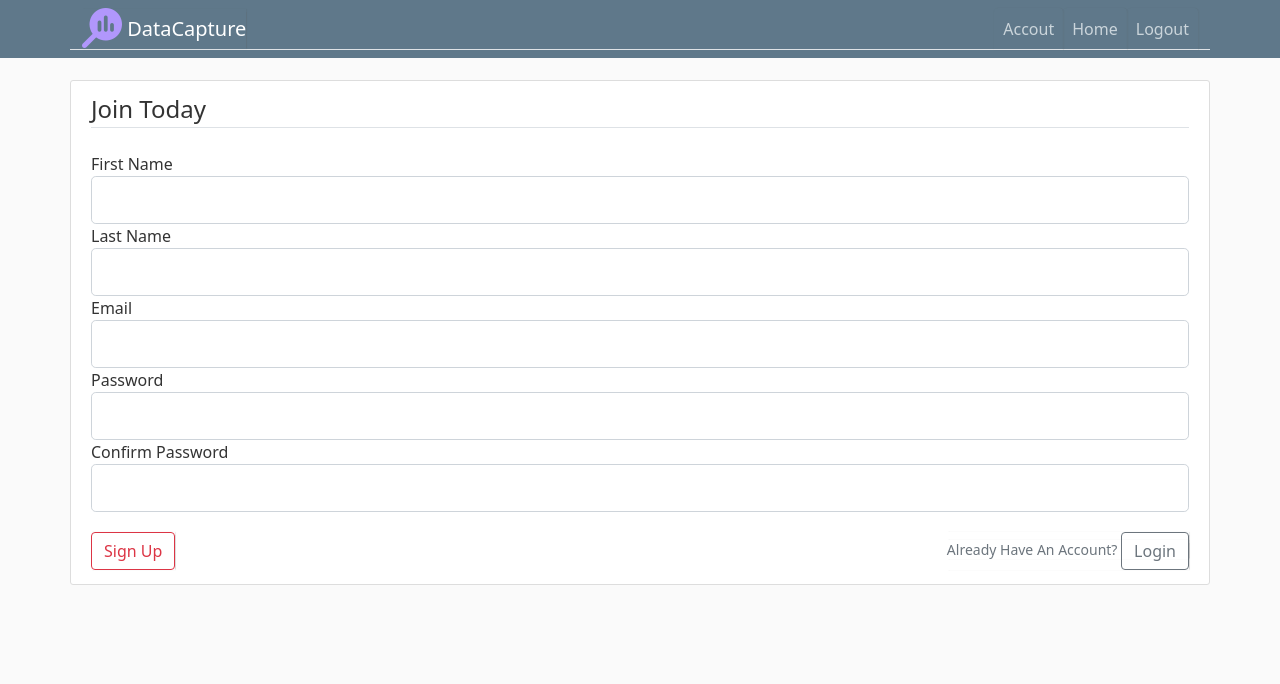
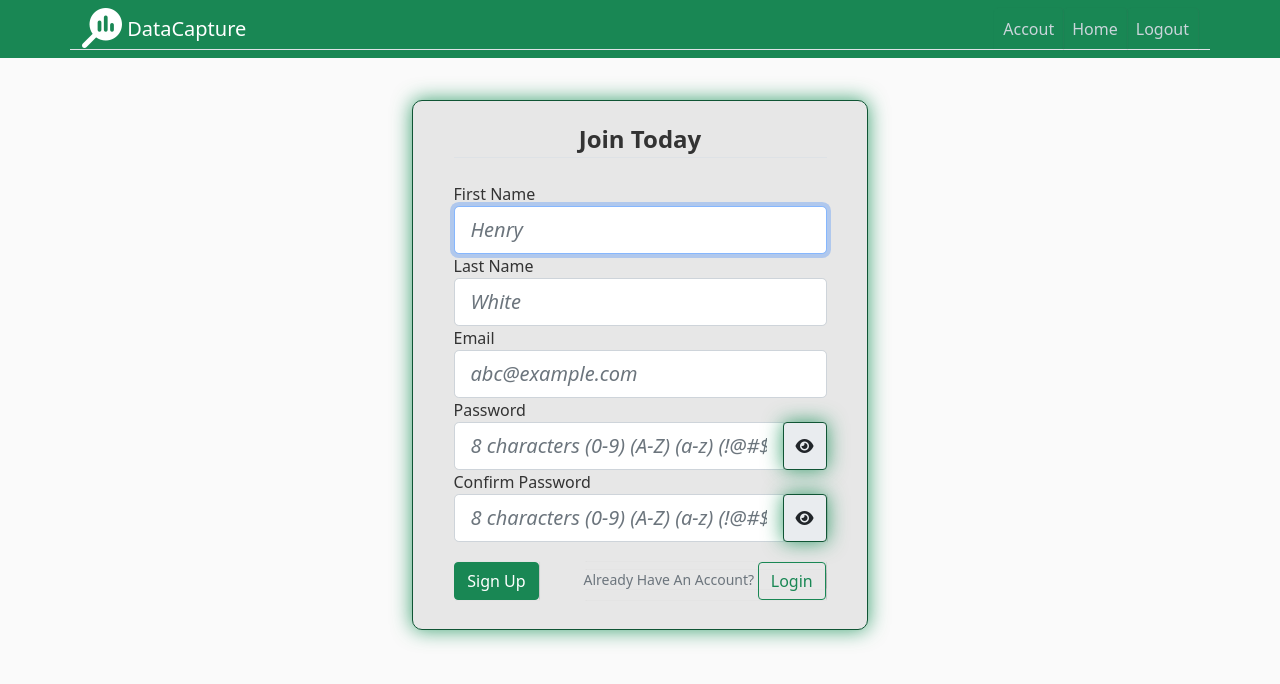
Before and after one commit to Okeomasilchi/DataCapture, a Flask app: template flask_web/templates/register.html in a window 1280 px wide. Shown: the top 684 px of the page. Run offline with Flask 3, Linux system fonts and the light colour scheme; the template is opened without the code that fills it: values that come from a table or form of the project are taken from there, others are empty; a user stored in the database is signed in; some libraries are stand-ins or nearby versions.

Commit message:
Update home.html, main.js, style.css, and form.py

```diff
--- a/flask_web/form.py
+++ b/flask_web/form.py
@@ -7,6 +7,11 @@ import requests as rq
 from flask_web import root
 
 
+import re
+from flask_wtf import FlaskForm
+from wtforms import StringField, PasswordField, SubmitField
+from wtforms.validators import DataRequired, Email, Length, EqualTo, ValidationError
+
 class Regfrom(FlaskForm):
     first_name = StringField('First Name',
                         validators=[DataRequired(), Length(min=2, max=21)])
@@ -14,10 +19,22 @@ class Regfrom(FlaskForm):
                         validators=[DataRequired(), Length(min=2, max=21)])
     email = StringField('Email',
                         validators=[DataRequired(), Email()])
-    password = PasswordField('Password', validators=[DataRequired(),])
+    password = PasswordField('Password', validators=[DataRequired()])
     confirm_password = PasswordField('Confirm Password',
                                      validators=[DataRequired(), EqualTo('password')])
     submit = SubmitField('Sign Up')
+
+    def validate_password(self, password):
+        if len(password.data) < 8:
+            raise ValidationError("Password should be at least 8 characters long")
+        if not re.search(r"\d", password.data):
+            raise ValidationError("Password should contain at least one digit")
+        if not re.search(r"[A-Z]", password.data):
+            raise ValidationError("Password should contain at least one uppercase letter")
+        if not re.search(r"[a-z]", password.data):
+            raise ValidationError("Password should contain at least one lowercase letter")
+        if not re.search(r"[!@#$%^&*()\-_=+{};:,<.>]", password.data):
+            raise ValidationError("Password should contain at least one special character")
 
     def validate_email(self, field):
         r = rq.get(f"{root}users/validate", json={"email": field.data})
--- a/flask_web/static/scripts/main.js
+++ b/flask_web/static/scripts/main.js
@@ -1,16 +1,29 @@
 $(document).ready(() => {
+
+    $("span[id='#toggle-login-password']").addClass("fill");
+
     $('#popupButton').click(() => {
         $('#popupContainer').fadeIn(150);
     });
 
     $('#popupContainer').click((e) => {
         if (e.target.id === 'popupContainer') {
-            $('#popupContainer').fadeOut(150);;
+            $('#popupContainer').fadeOut(150);
         }
     });
 
-    // $('#closeButton').click(() => {
-    //     $('#popupContainer').hide();
-    // });
+    $("#closeButton").click(() => {
+        $('#popupContainer').fadeOut(150);
+    });
+
+    $('#toggle-login-password').click(() => {
+        $('input[name="password"]').attr('type', $('input[name="password"]').attr('type') === 'password' ? 'text' : 'password');
+        $("#now").toggleClass('fa-eye fa-eye-slash');
+    });
+
+    $('#toggle-login-confirm_password').click(() => {
+        $('input[name="confirm_password"]').attr('type', $('input[name="confirm_password"]').attr('type') === 'password' ? 'text' : 'password');
+        $("#confirm_now").toggleClass('fa-eye fa-eye-slash');
+    });
 
 });
--- a/flask_web/static/styles/style.css
+++ b/flask_web/static/styles/style.css
@@ -14,7 +14,7 @@ h6 {
 }
 
 .bg-steel {
-    background-color: #5f788a;
+    background-color: #198754;
 }
 
 .site-header .navbar-nav .nav-link {
@@ -144,7 +144,7 @@ a.article-title:hover {
     left: 0;
     width: 100%;
     height: 100%;
-    background-color: rgba(0, 0, 0, 0.5);
+    background-color: rgba(51, 49, 49, 0.5);
     backdrop-filter: blur(2px);
     z-index: 9999;
 }
@@ -162,11 +162,45 @@ a.article-title:hover {
 }
 
 .glow-border {
-    border: 2px solid rgb(112, 112, 112);
-    box-shadow: 0 0 20px rgb(153, 146, 146);
+    border: 1px solid #105535;
+    box-shadow: 0 0 20px #098a4dcb;
 }
 
 #top {
     margin-top: 0;
     padding-top: 0;
 }
+
+input::placeholder {
+    color: black;
+    font-style: italic;
+}
+
+.in {
+    width: 40%;
+    justify-self: center;
+    align-self: center;
+    margin: 20px auto 10px;
+    border-radius: 10px;
+    padding: 20px 20px 25px;
+    background-color: #e7e7e7;
+    display: flex;
+    flex-direction: column;
+    align-items: center;
+    justify-content: center;
+}
+
+legend {
+    font-size: 1.5em;
+    font-weight: bold;
+}
+
+.parent {
+    display: flex;
+    align-items: stretch;
+}
+
+.fill {
+    flex: 1;
+    background-color: lightcoral;
+}
--- a/flask_web/templates/home.html
+++ b/flask_web/templates/home.html
@@ -1,4 +1,3 @@
 {% extends 'layout.html' %}
 {% block content %}
-    <h1>Welcome {{ user }} </h1>
 {% endblock %}
--- a/flask_web/templates/layout.html
+++ b/flask_web/templates/layout.html
@@ -7,9 +7,12 @@
     <link rel="stylesheet" href="https://cdn.jsdelivr.net/npm/bootstrap@5.1.3/dist/css/bootstrap.min.css" rel="stylesheet" integrity="sha384-1BmE4kWBq78iYhFldvKuhfTAU6auU8tT94WrHftjDbrCEXSU1oBoqyl2QvZ6jIW3" crossorigin="anonymous" />
     <link rel="stylesheet" type="text/css" href="{{ url_for('static', filename = 'styles/style.css') }}" />
     <!-- FontAwesome CSS -->
+    <script src="https://kit.fontawesome.com/6d617ef3fb.js" crossorigin="anonymous"></script>
     <link rel="stylesheet" href="https://cdnjs.cloudflare.com/ajax/libs/font-awesome/6.5.1/css/all.min.css" />
     <script src="https://code.jquery.com/jquery-3.2.1.min.js"></script>
     <script src="{{ url_for('static', filename = 'scripts/main.js') }}"></script>
+    {% block script %}
+    {% endblock script %}
     {%- if title -%}
       <title>DataCapture-{{ title }}</title>
     {%- else -%}
@@ -28,7 +31,7 @@
           {%- endwith -%}
         </div>
     </div>
-
+    {%- if current_user.is_authenticated -%}
     <div id="popupContainer">
         <div id="popupContent" class="d-flex justify-content-center align-items-center">
                 <div class="media">
@@ -91,7 +94,7 @@
                         </fieldset>
                         <div class="pt-1 pb-1">
                             <div class="form-group space btn-3d" style="display: inline-block;">
-                                <a href="#" class="btn btn-outline-danger" id="closeButton">Close</a>
+                                <a href="#" class="btn btn-outline-success" id="closeButton">Close</a>
                                 <!-- {{ form.submit(class="btn btn-outline-danger", id="closeButton") }} -->
                             </div>
                         </div>
@@ -99,11 +102,11 @@
                 </div>
         </div>
     </div>
-
+    {%- endif -%}
     <header class="site-header">
       <nav class="navbar navbar-expand-md navbar-dark bg-steel fixed-top bg-f">
         <div class="container nav-tabs .nav-link.active">
-          <a class="navbar-brand mr-4 btn-3d" href="/"><i class="fa-solid fa-magnifying-glass-chart fa-flip-horizontal fa-2xl" style="color: #B197FC;"></i>       DataCapture</a>
+          <a class="navbar-brand mr-4 " href="/"><i class="fa-solid fa-magnifying-glass-chart fa-flip-horizontal fa-2xl" style="color: white;"></i>       DataCapture</a>
           <button class="navbar-toggler" type="button" data-toggle="collapse" data-target="#navbarToggle" aria-controls="navbarToggle" aria-expanded="false" aria-label="Toggle navigation"><span class="navbar-toggler-icon"></span></button>
           <div class="collapse navbar-collapse" id="navbarToggle">
             <!-- <div class="navbar-nav mr-auto">
--- a/flask_web/templates/register.html
+++ b/flask_web/templates/register.html
@@ -1,10 +1,10 @@
 {% extends 'layout.html' %}
 {% block content %}
-  <div class="content-section">
+  <div class="content-section glow-border in">
     <form method="POST" action="">
       {{ form.hidden_tag() }}
       <fieldset class="form-group">
-        <legend class="border-bottom mb-4">Join Today</legend>
+        <legend class="border-bottom mb-4 text-center">Join Today</legend>
         <div class="form-group">
           {{ form.first_name.label(class = 'form-control-label') }}
           <br />
@@ -16,7 +16,7 @@
               {% endfor %}
             </div>
           {% else %}
-            {{ form.first_name(class = 'form-control form-control-lg') }}
+            {{ form.first_name(class = 'form-control form-control-lg', autofocus = True, autocomplete = 'off', placeholder = 'Henry') }}
           {% endif %}
         </div>
         <div class="form-group">
@@ -30,7 +30,7 @@
               {% endfor %}
             </div>
           {% else %}
-            {{ form.last_name(class = 'form-control form-control-lg') }}
+            {{ form.last_name(class = 'form-control form-control-lg', placeholder = 'White') }}
           {% endif %}
         </div>
         <div class="form-group">
@@ -44,7 +44,7 @@
               {% endfor %}
             </div>
           {% else %}
-            {{ form.email(class = 'form-control form-control-lg') }}
+            {{ form.email(class = 'form-control form-control-lg', placeholder = 'abc@example.com') }}
           {% endif %}
         </div>
         <div class="form-group">
@@ -58,7 +58,12 @@
               {% endfor %}
             </div>
           {% else %}
-            {{ form.password(class = 'form-control form-control-lg') }}
+            <div class="input-group">
+              {{ form.password(class = 'form-control form-control-lg', placeholder = '8 characters (0-9) (A-Z) (a-z) (!@#$%^&*()\-_=+{};:,<.>)') }}
+              <div class="input-group-append parent">
+                <span id="toggle-login-password" class="input-group-text glow-border btn-3d"><i class="fas fa-eye" id="now"></i></span>
+              </div>
+            </div>
           {% endif %}
         </div>
         <div class="form-group">
@@ -74,14 +79,19 @@
               {% endfor %}
             </div>
           {% else %}
-            {{ form.confirm_password(class = 'form-control form-control-lg') }}
+            <div class="input-group">
+              {{ form.confirm_password(class = 'form-control form-control-lg', placeholder = '8 characters (0-9) (A-Z) (a-z) (!@#$%^&*()\-_=+{};:,<.>)') }}
+              <div class="input-group-append parent btn-3d">
+                <span id="toggle-login-confirm_password" class="input-group-text glow-border"><i class="fas fa-eye" id="confirm_now"></i></span>
+              </div>
+            </div>
           {% endif %}
         </div>
       </fieldset>
       <div class="pt-1 pb-1">
-        <div class="form-group space btn-3d" style="display: inline-block;">{{ form.submit(class = 'btn btn-outline-danger') }}</div>
+        <div class="form-group space btn-3d" style="display: inline-block;">{{ form.submit(class = 'btn btn-success') }}</div>
         <div class="form-group space btn-3d" style="display: inline-block; float: right;">
-          <small class="text-muted btn-3d">Already Have An Account? <a class="ml-2 btn btn-outline-secondary" href="{{ url_for('login') }}">Login</a></small>
+          <small class="text-muted btn-3d">Already Have An Account? <a class="ml-2 btn btn-outline-success" href="{{ url_for('login') }}">Login</a></small>
         </div>
       </div>
     </form>
```
Also changed, not shown: flask_web/routs.py (+26 -26 lines), flask_web/templates/create_survey.html (renamed from flask_web/templates/index.html, +6 -19 lines), flask_web/templates/login.html (+11 -6 lines).
